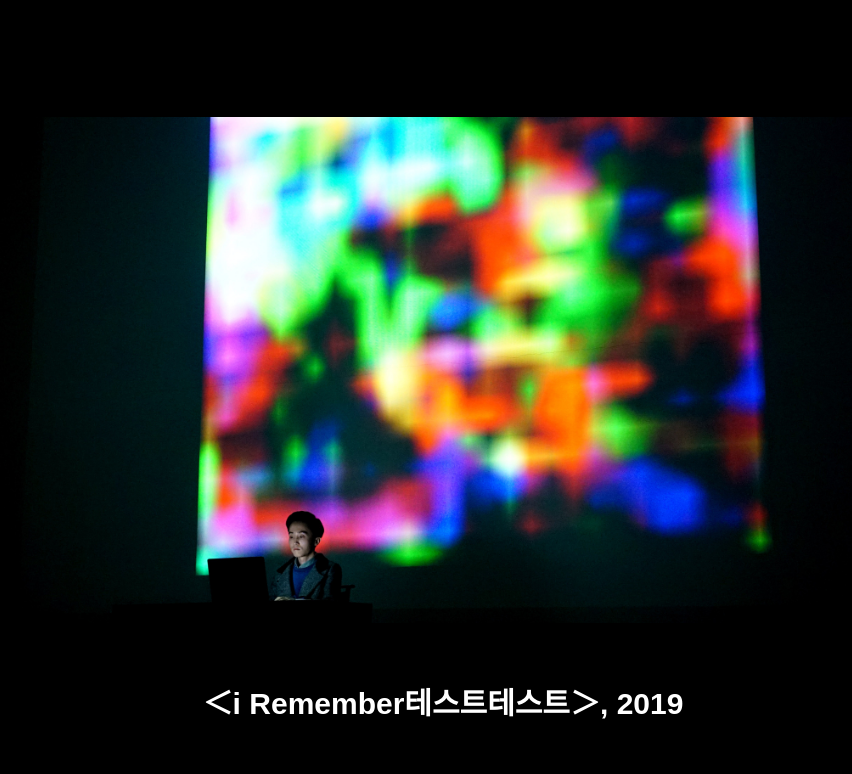
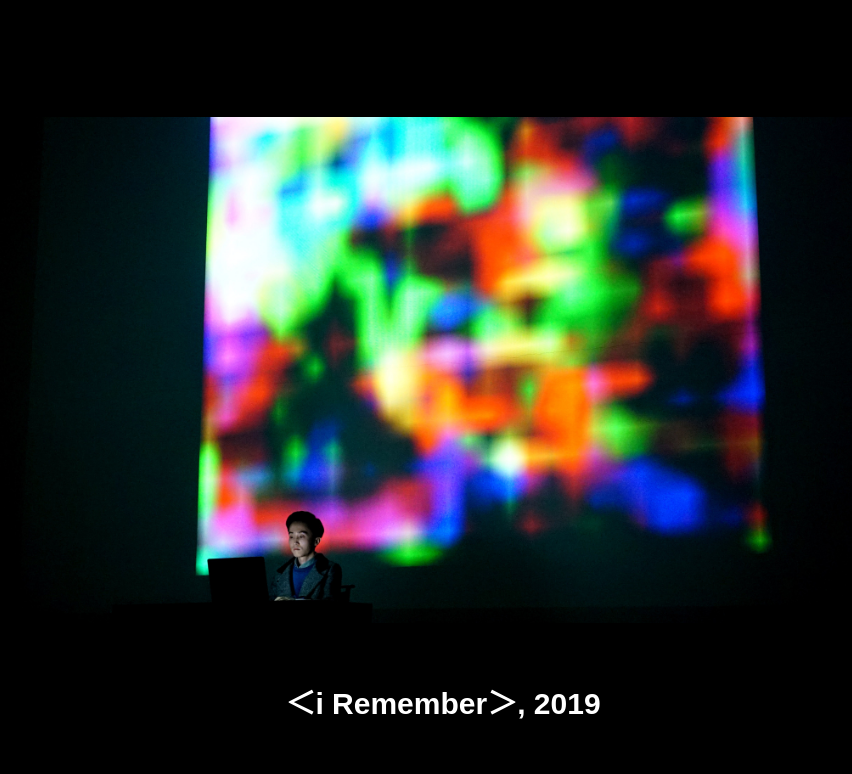
Before and after one commit to unhappycircuit/unhappycircuit.com, a plain HTML site: page kor.html in a window 1280 px wide. Shown: the part 11226-12000 px from the top of the page, without its empty margins (197-1049 px from the left). Drawn offline with Linux system fonts and the light colour scheme.

Commit message:
Update kor.html

```diff
--- a/kor.html
+++ b/kor.html
@@ -268,7 +268,7 @@ hr {
   <div class="container">
     <div class="text-container">
       <p>
-        <h3>      ＜i Remember테스트테스트＞, 2019      </h3>
+        <h3>&nbsp&nbsp&nbsp&nbsp&nbsp&nbsp＜i Remember＞, 2019&nbsp&nbsp&nbsp&nbsp&nbsp&nbsp</h3>
         <br>
         - 인간의 기억을 학습한 인공지능이 생성한 이미지와 사운드
         <br>
```
